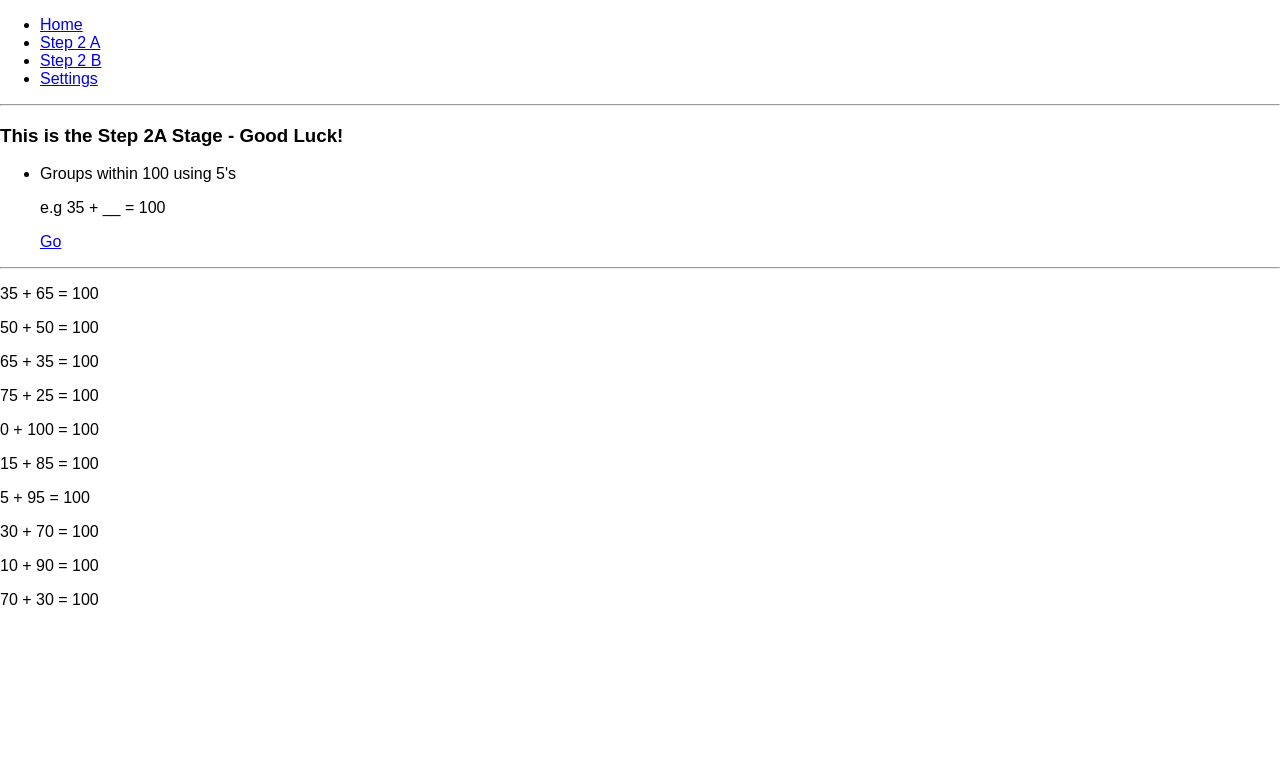
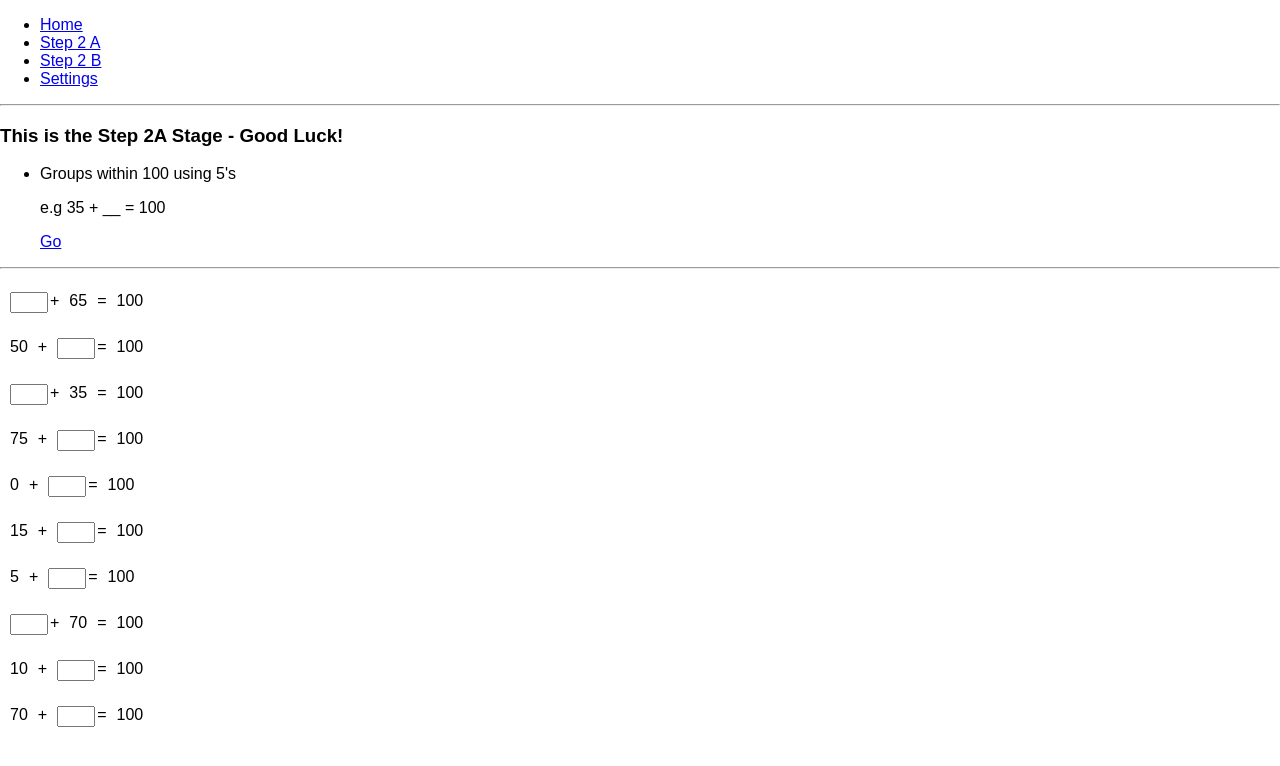
Before and after one commit to ksalayon/basic-facts, a React (Create React App) app: page /step2a/groups in a window 1280 px wide. Shown: the top 766 px of the page. Built offline with nearby package versions, Linux system fonts and the light colour scheme.

Commit message:
Component to display parts of equation, get result of equation and determine which operand to fill-in

```diff
--- /dev/null
+++ b/src/Components/Equation/Equation.js
@@ -0,0 +1,108 @@
+import React, { Component } from 'react';
+import './index.css';
+
+class Equation extends Component {
+
+  constructor(props) {
+    super(props);
+    this.state = {
+      foVisible: false,
+      soVisible: false
+    }
+  }
+
+  add() {
+      const args = Array.from(arguments);
+      return args.reduce((ac, cv) => (ac + cv));
+  }
+
+  subtract() {
+    const args = Array.from(arguments);
+    return args.reduce((ac, cv) => (ac - cv));
+  }
+
+  multiply() {
+    const args = Array.from(arguments);
+    return args.reduce((ac, cv) => (ac * cv));
+  }
+
+  divide() {
+    const args = Array.from(arguments);
+    return args.reduce((ac, cv) => (ac / cv));
+  }
+
+  execute() {
+    const firstOp = this.props.firstOperand;
+    const secondOp = this.props.secondOperand;
+
+    switch (this.props.operator) {
+      case '+':
+          return this.add(firstOp, secondOp);
+        break;
+
+      case '-':
+          return this.subtract(firstOp, secondOp);
+        break;
+
+      case 'x':
+          return this.multiply(firstOp, secondOp);
+        break;
+
+      case '/':
+          return this.divide(firstOp, secondOp);
+        break;
+
+      default:
+        return 0;
+    }
+  }
+
+  renderParts() {
+
+    const ran = Math.floor(Math.random() * 2) + 0;
+    console.log('ran: ', ran, ' for ', this.props);
+    this.setState = {
+      foVisible: !ran,
+      soVisible: ran
+    };
+
+    var resultPart;
+    if(!this.props.showAnswer) {
+      resultPart = (<div className="answer"><input type="text" /></div>);
+    } else {
+      resultPart = (<div><span className="answer">{ this.execute() }</span></div>);
+    }
+
+    var firstOperandPart;
+    if(!ran) {
+      firstOperandPart = (<div className="first-operand">{ this.props.firstOperand }</div>);
+    } else {
+      firstOperandPart = (<div className="first-operand input"><input type="text" /></div>);
+    }
+
+    var secondOperandPart;
+    if(ran) {
+      secondOperandPart = (<div className="second-operand">{ this.props.secondOperand }</div>);
+    } else {
+      secondOperandPart = (<div className="second-operand input"><input type="text" /></div>);
+    }
+
+    return <div className="parts">
+        { firstOperandPart }
+        <div className="operator">{ this.props.operator }</div>
+        { secondOperandPart }
+        <div className="equals-sign">=</div>
+        { resultPart }
+      </div>
+  }
+
+  render() {
+    return (
+      <div className="equation">
+        { this.renderParts() }
+      </div>
+    )
+  }
+}
+
+export { Equation }
--- /dev/null
+++ b/src/Components/Equation/index.css
@@ -0,0 +1,28 @@
+.equation {
+    display:block;
+    position: relative;
+    float:left;
+    clear:both;
+    margin: 5px 0 0 0;
+    padding:5px;
+}
+
+.equation .parts {
+    display:block;
+    position: relative;
+}
+
+.equation .parts > div {
+    display:block;
+    position: relative;
+    float:left;
+    clear:right;
+    padding:5px;
+}
+
+.equation .parts .first-operand,
+.equation .parts .first-operand input,
+.equation .parts .second-operand,
+.equation .parts .second-operand input {
+    max-width: 30px;
+}
--- a/src/Scenes/Step2A/Step2AGroups.js
+++ b/src/Scenes/Step2A/Step2AGroups.js
@@ -1,22 +1,28 @@
 import React, {Component} from 'react';
 import { GroupService } from '../../Services/GroupService';
+import { Equation } from '../../Components/Equation/Equation';
 
 class Step2AGroups extends Component {
 
   constructor(props) {
     super(props);
-    this.divisor = 5;
-    this.limit = 100;
-    this.numberOfItems = 10;
+    this.state = {
+      divisor: 5,
+      limit: 100,
+      numberOfItems: 10,
+      operator: '+'
+    };
   }
 
   renderEquations(){
-    const items = GroupService.items(this.divisor, this.limit, this.numberOfItems);
+    const items = GroupService.items(this.state.divisor, this.state.limit, this.state.numberOfItems);
     return items.map((item, idx) => {
-      return <div key={'row' + idx} className="board-row">
-        <p>{item.o1} + {item.o2} = { (item.o1 + item.o2) }</p>
-      </div> ;
-
+      return <Equation
+        key={item.o1 + this.state.operator + item.o2}
+        firstOperand={item.o1}
+        secondOperand={item.o2}
+        operator={this.state.operator}
+        showAnswer={true} />
     });
   }
 
```
